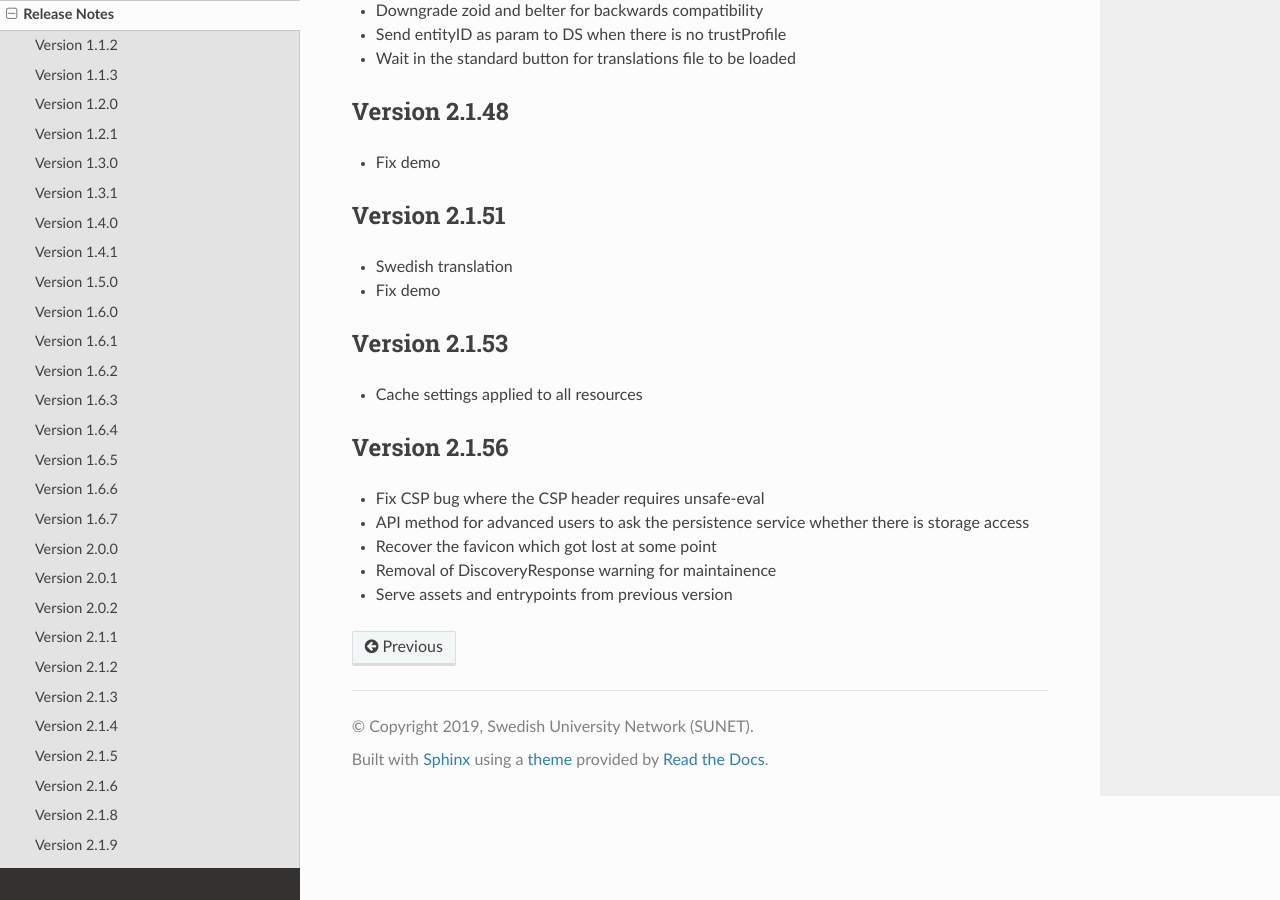
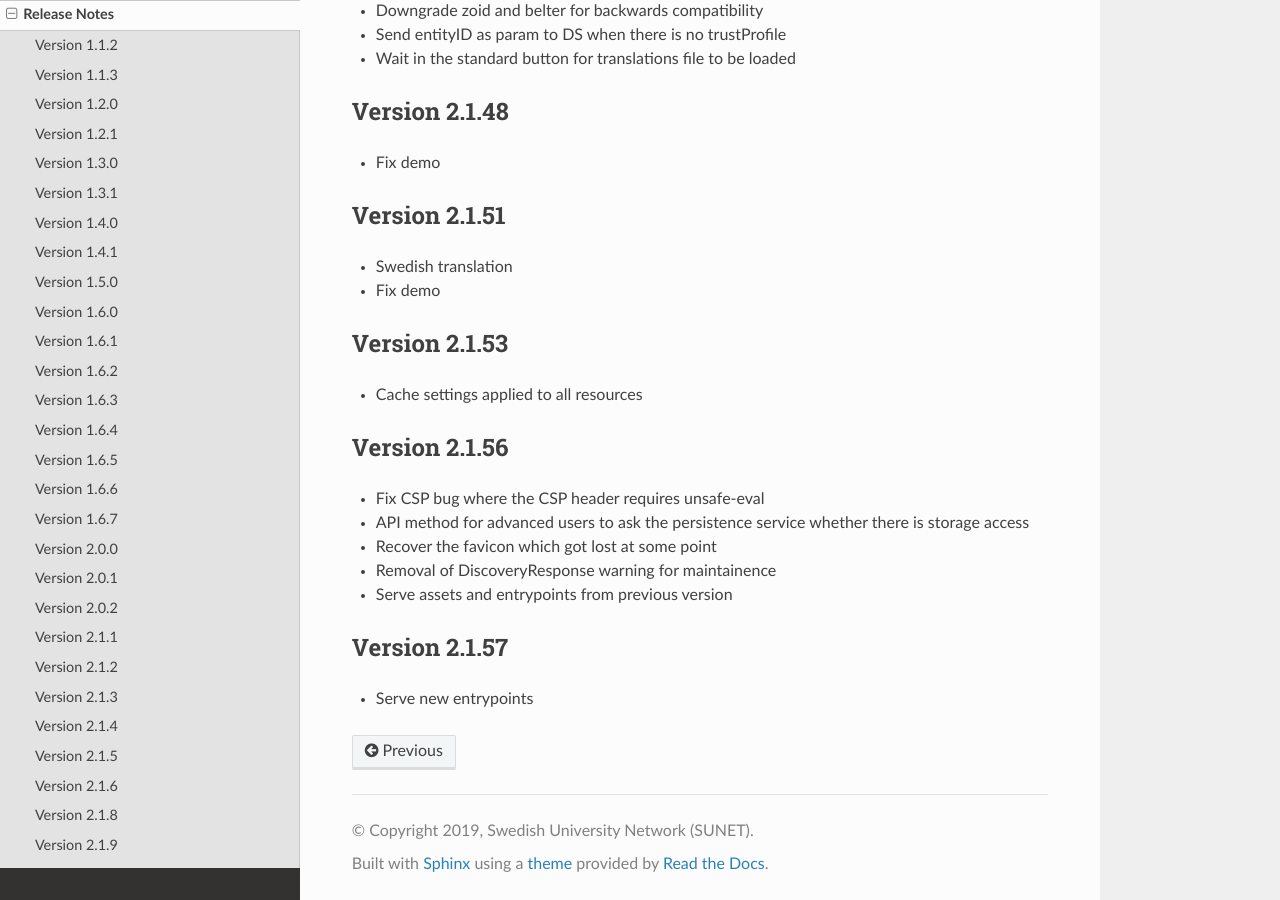
Before and after one commit to TheIdentitySelector/thiss-js, a Sphinx documentation site: the page built from docs/releasenotes.rst, in a window 1280 px wide and 900 px high, scrolled down 6193 px. Built offline with Sphinx 7.4.7 and the Read the Docs theme 3.1.0, drawn with Linux system fonts in a browser that asks for light colours.

Commit message:
bump version to 2.1.57

```diff
--- a/docs/conf.py
+++ b/docs/conf.py
@@ -26,7 +26,7 @@ author = u'Leif Johansson'
 # The short X.Y version
 version = u'2.1'
 # The full version, including alpha/beta/rc tags
-release = u'2.1.56'
+release = u'2.1.57'
 js_source_path = '../src'
 
 # -- General configuration ---------------------------------------------------
--- a/docs/releasenotes.rst
+++ b/docs/releasenotes.rst
@@ -316,3 +316,8 @@ Version 2.1.56
 * Recover the favicon which got lost at some point
 * Removal of DiscoveryResponse warning for maintainence
 * Serve assets and entrypoints from previous version
+
+Version 2.1.57
+--------------
+
+* Serve new entrypoints
--- a/package.json
+++ b/package.json
@@ -1,6 +1,6 @@
 {
   "name": "@theidentityselector/thiss",
-  "version": "2.1.56",
+  "version": "2.1.57",
   "description": "The Identity Selector",
   "main": "index.js",
   "private": false,
```
Also changed, not shown: 2 other files.
